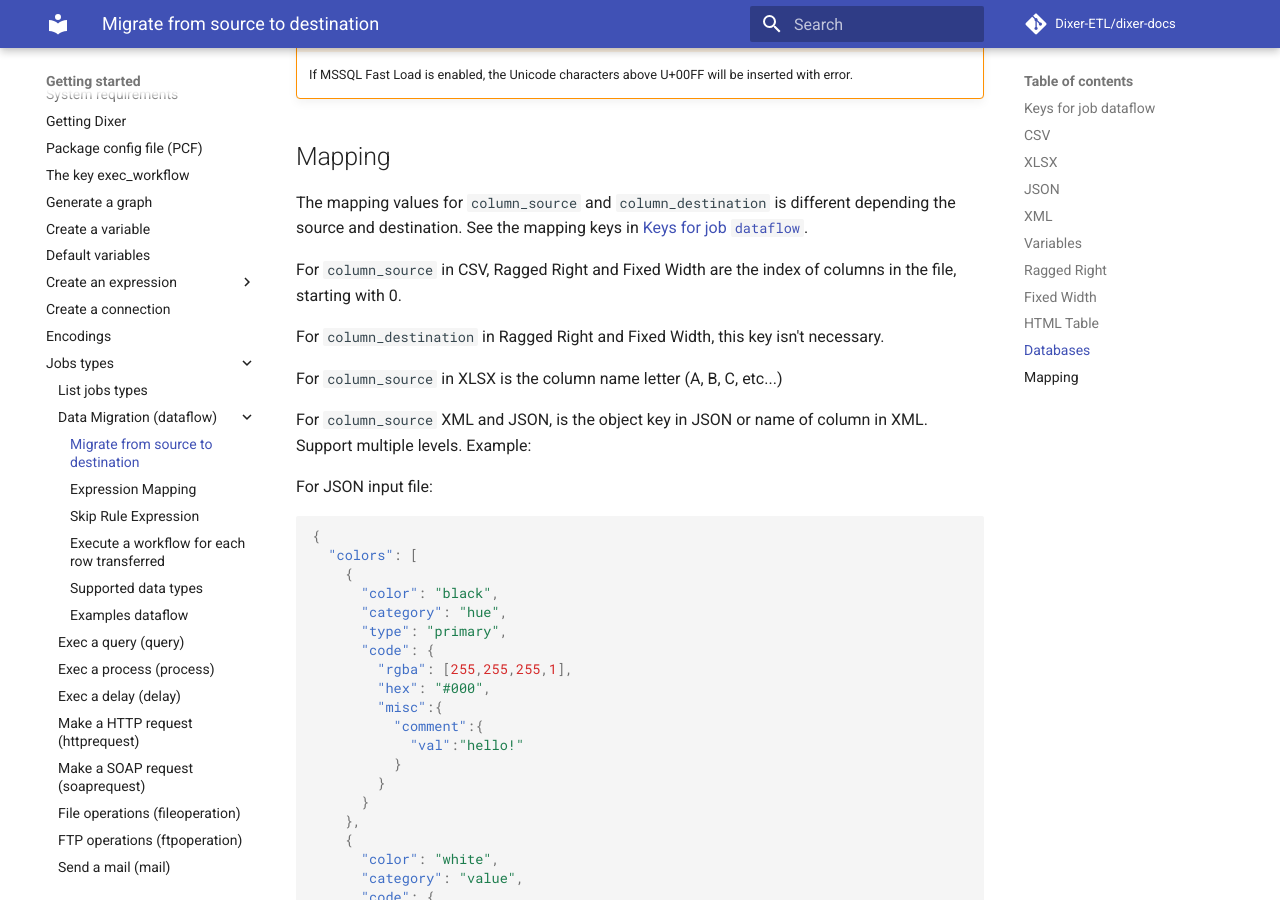
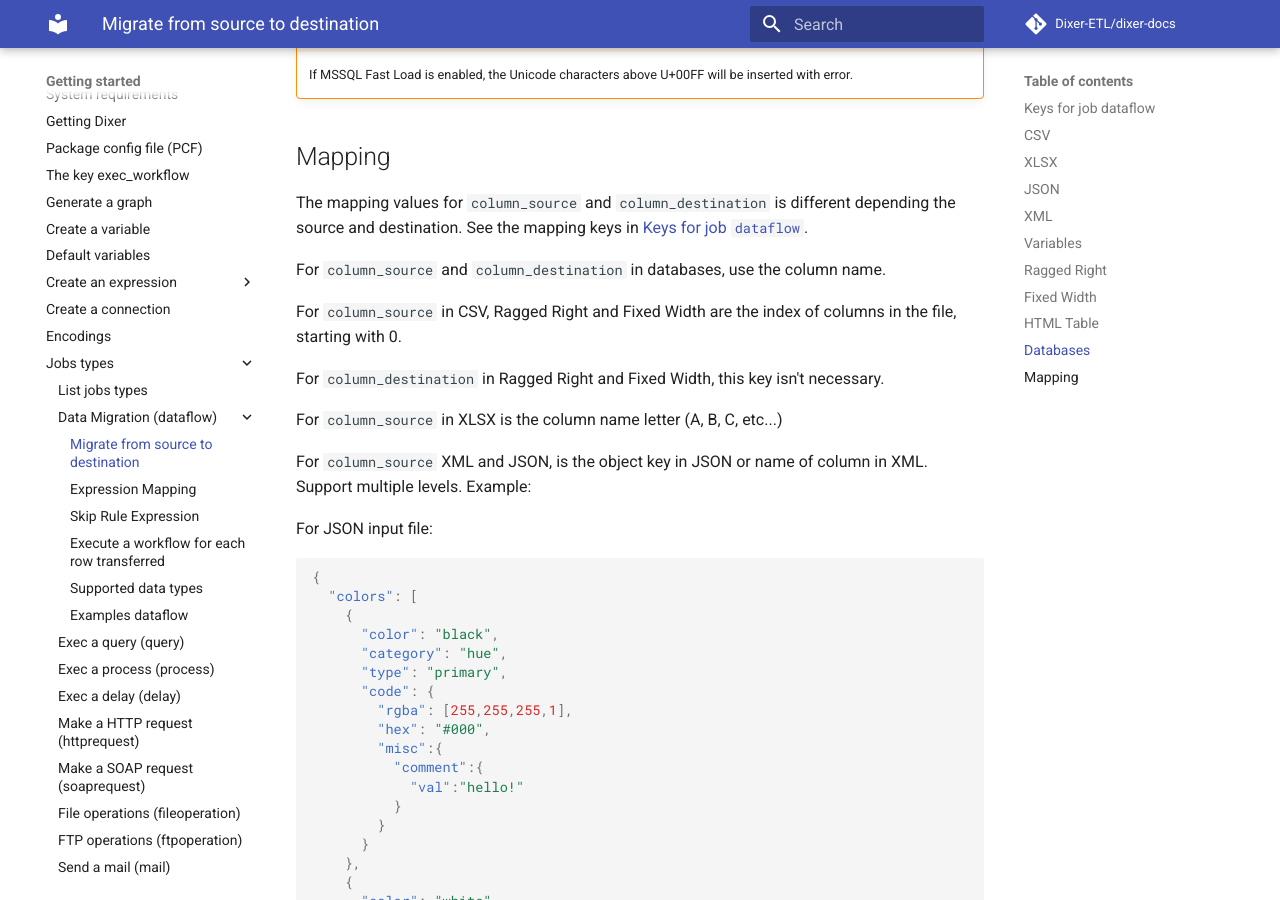
Before and after one commit to Dixer-ETL/dixer-docs, an MkDocs documentation site: the page built from docs/documentation/jobs/dataflow/Migrate-from-source-to-destination.md, in a window 1280 px wide and 900 px high, scrolled down 7556 px. Built offline with MkDocs 1.6.1 and Material for MkDocs 9.7.7, drawn with Linux system fonts in a browser that asks for light colours; comment, search, counter and statistics services are not loaded.

Commit message:
Add missed mapping for databases

```diff
--- a/docs/documentation/jobs/dataflow/Migrate-from-source-to-destination.md
+++ b/docs/documentation/jobs/dataflow/Migrate-from-source-to-destination.md
@@ -226,6 +226,8 @@ In Microsoft SQL Server, is possible to use the [Bulk Copy Fast Load Feature](ht
 
 The mapping values for `column_source` and `column_destination` is different depending the source and destination. See the mapping keys in [Keys for job `dataflow`](#keys-for-job-dataflow).
 
+For `column_source` and `column_destination` in databases, use the column name.
+
 For `column_source` in CSV, Ragged Right and Fixed Width are the index of columns in the file, starting with 0.
 
 For `column_destination` in Ragged Right and Fixed Width, this key isn't necessary.
```
